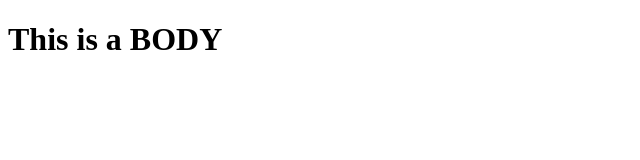
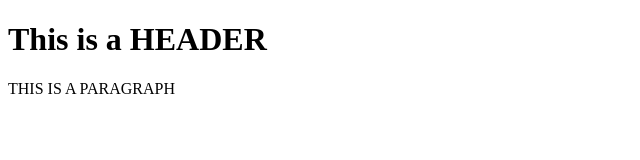
Before and after one commit to amalahema/Bootstrap, a website: page ABOUTUS.HTML in a window 1280 px wide. Shown: the whole page, without its empty margins (0-640 px from the left). Drawn offline with Linux system fonts and the light colour scheme.

Commit message:
SECOND COMMIT

```diff
--- a/ABOUTUS.HTML
+++ b/ABOUTUS.HTML
@@ -3,6 +3,7 @@
     <head></head>
 
     <body>
-        <h1>This is a BODY</h1>
+        <h1>This is a HEADER</h1>
+        <P>THIS IS A PARAGRAPH</P>
     </body>
 </html>
```
